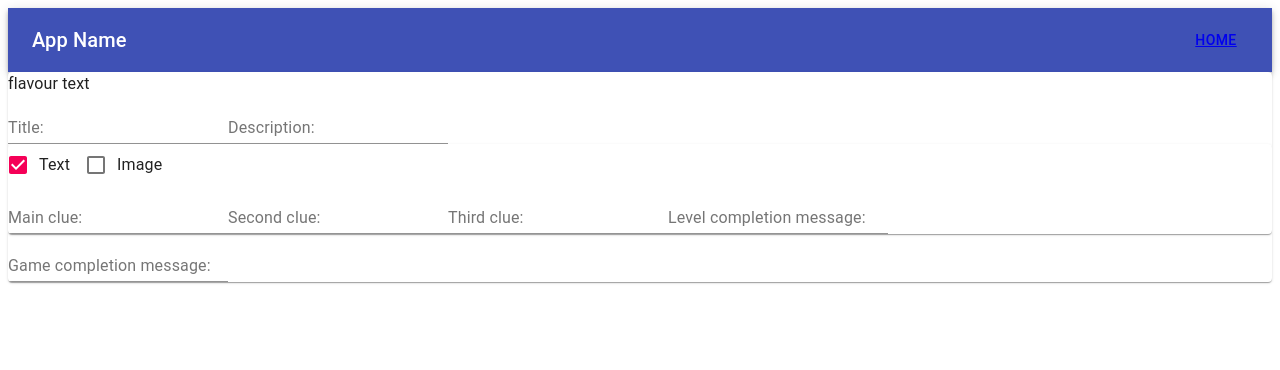
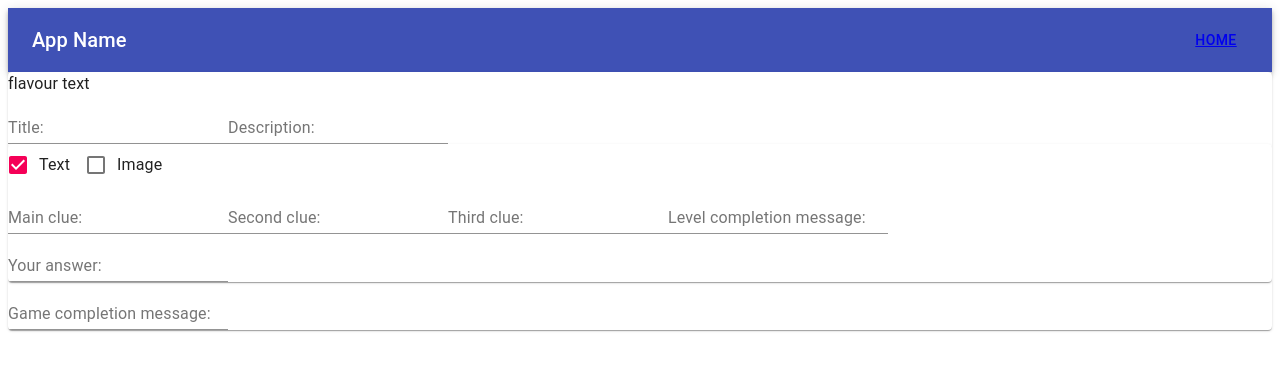
Before and after one commit to TonyDMorris/Front-End-Project, a React (Create React App) app: page / in a window 1280 px wide. Both pictures are taken after a click on the button "CREATE NEW GAME". Shown: the top 370 px of the page. Built offline with nearby package versions, Linux system fonts and the light colour scheme; no server answers.

Commit message:
input button text condition

```diff
--- a/src/components/Form.jsx
+++ b/src/components/Form.jsx
@@ -1,7 +1,7 @@
 import React, { Component } from "react";
+import LevelInputButton from "./LevelInputButton";
 import {
   Card,
-  Typography,
   TextField,
   FormGroup,
   FormControlLabel,
@@ -17,7 +17,7 @@ class Form extends Component {
     clue2: "",
     clue3: "",
     wintext: "",
-    windata: "turruu"
+    windata: ""
   };
   render() {
     const {
@@ -74,6 +74,10 @@ class Form extends Component {
             Add Level
           </Fab>
         )}
+        <LevelInputButton
+          wincondition={wincondition}
+          handleWinData={this.handleWinData}
+        />
       </Card>
     );
   }
@@ -84,6 +88,13 @@ class Form extends Component {
   handleChange = (str, value) => {
     this.setState({ [str]: value });
   };
+
+  handleWinData = value => {
+    const { wincondition } = this.state;
+    if (wincondition === "string") {
+      this.setState({ windata: value });
+    }
+  };
 }
 export default Form;
 
--- /dev/null
+++ b/src/components/LevelInputButton.jsx
@@ -0,0 +1,18 @@
+import React from "react";
+import { TextField } from "@material-ui/core";
+
+const LevelInputButton = ({ wincondition, handleWinData }) => {
+  return (
+    <div>
+      {wincondition === "string" && (
+        <TextField
+          label="Your answer:"
+          onChange={e => handleWinData(e.target.value)}
+        />
+      )}
+      {wincondition === "image" && <button>Image placeholder</button>}
+    </div>
+  );
+};
+
+export default LevelInputButton;
```
